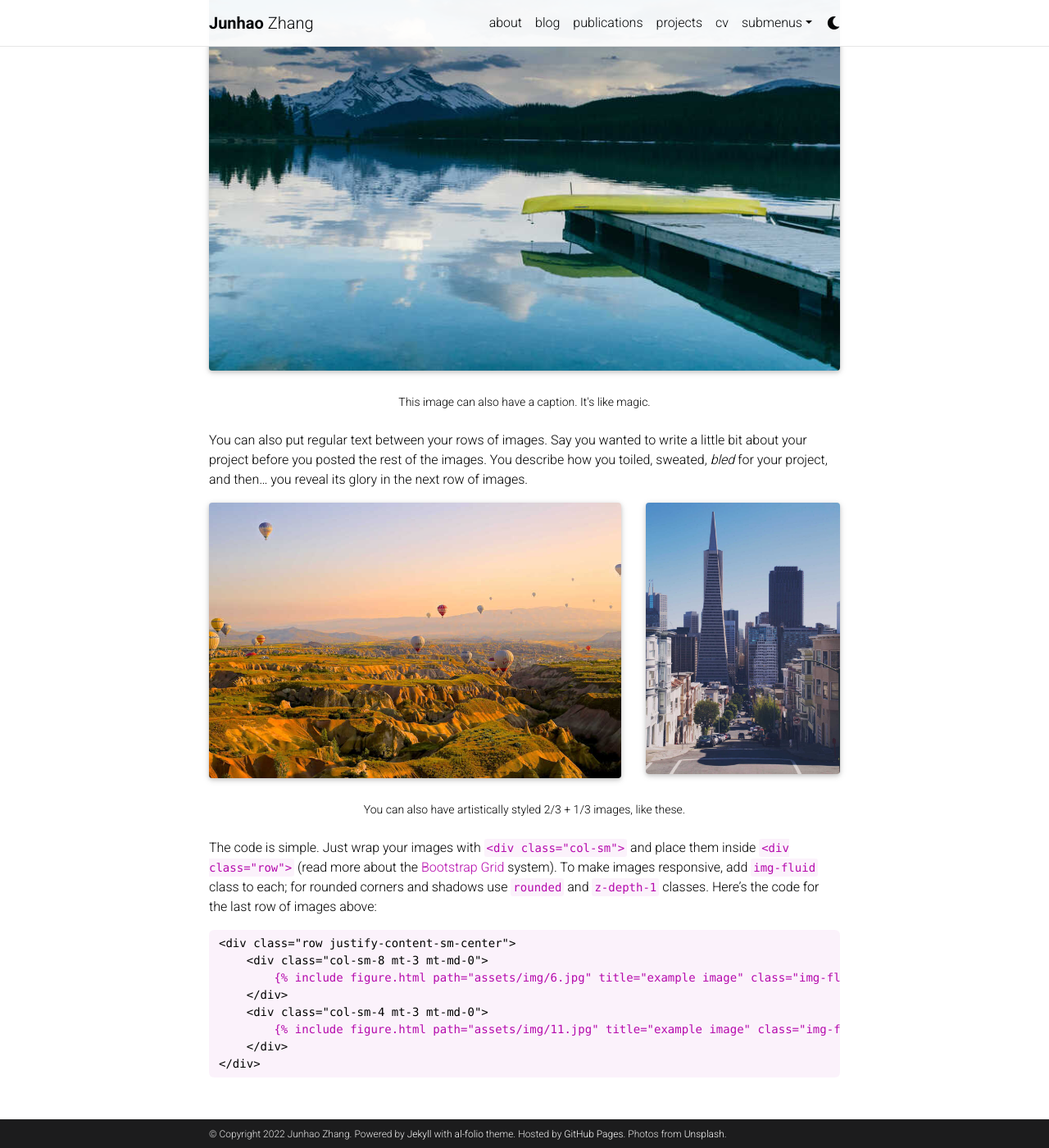
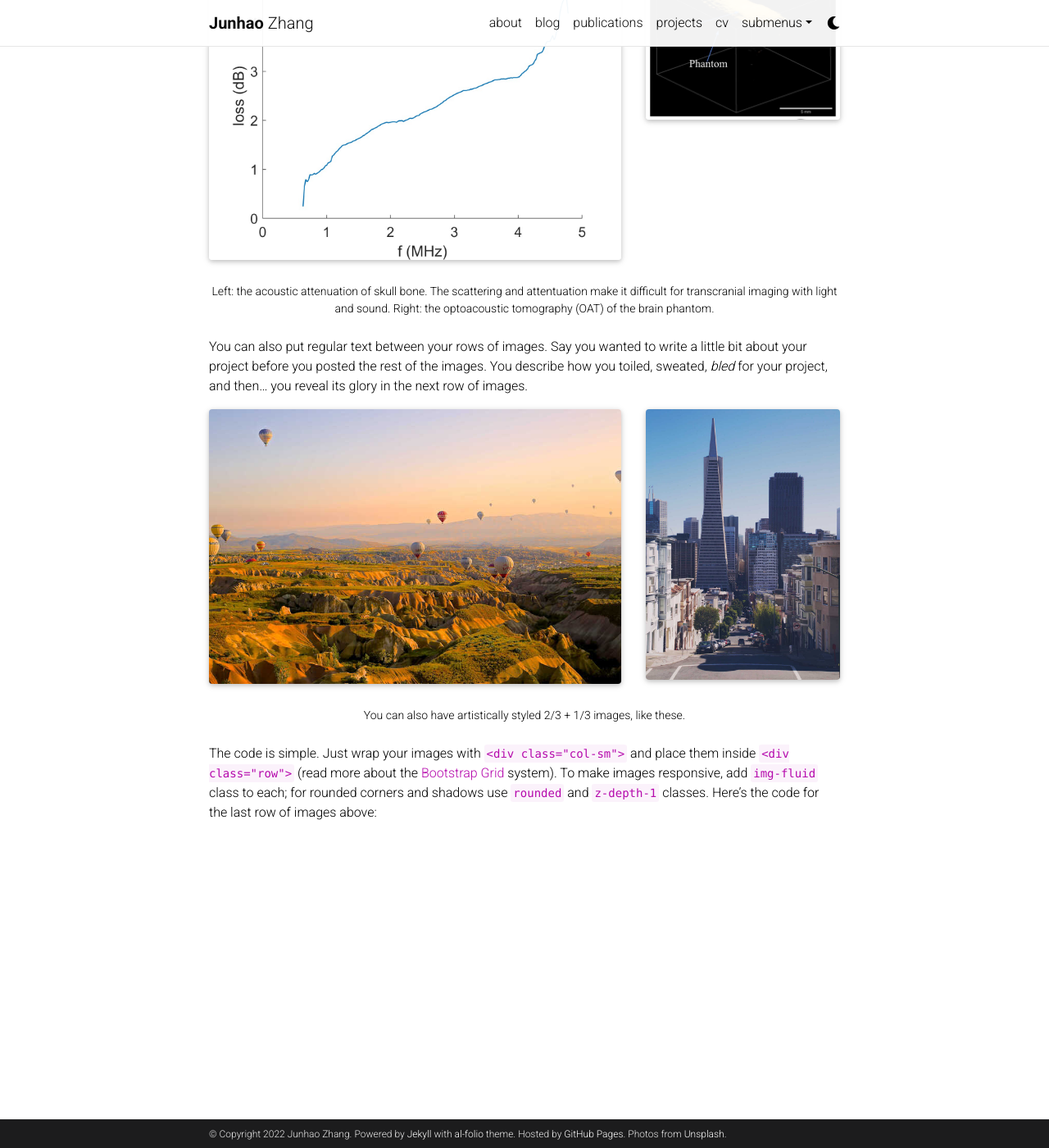
Before and after one commit to Junha0Zhang/junha0Zhang.github.io, a Jekyll site: the page built from _projects/1_project.md, in a window 1280 px wide and 1400 px high, scrolled down 816 px. Shown: the whole window at 82% size. Built offline with Jekyll 4.4.1, drawn with Linux system fonts in a browser that asks for light colours; full-size pictures stand in for the smaller copies a plugin makes; comment, search, counter and statistics services are not loaded; a style sheet for code colours, icons or effects is not loaded; some of the changed text lies outside the part shown.

Commit message:
Update 1_project.md

````diff
--- a/_projects/1_project.md
+++ b/_projects/1_project.md
@@ -13,25 +13,28 @@
 
 <div class="row">
     <div class="col-sm mt-3 mt-md-0">
-        {% include figure.html path="assets/img/phantom.jpg" title="example image" class="img-fluid rounded z-depth-1" %}
+        {% include figure.html path="assets/img/phantom.jpg" title="phantom" class="img-fluid rounded z-depth-1" %}
     </div>
     <div class="col-sm mt-3 mt-md-0">
-        {% include figure.html path="assets/img/phantom_dia.jpg" title="example image" class="img-fluid rounded z-depth-1" %}
+        {% include figure.html path="assets/img/phantom_dia.jpg" title="diagram" class="img-fluid rounded z-depth-1" %}
     </div>
     <div class="col-sm mt-3 mt-md-0">
-        {% include figure.html path="assets/img/fiber.jpg" title="example image" class="img-fluid rounded z-depth-1" %}
+        {% include figure.html path="assets/img/fiber.jpg" title="fiber" class="img-fluid rounded z-depth-1" %}
     </div>
 </div>
 <div class="caption">
-    Left: brain phantom with vessel. Middle: imaging setup. Right: characterization of skull.
+    Left: brain phantom with vessel. Middle: imaging setup. Right: skull measurement.
 </div>
-<div class="row">
-    <div class="col-sm mt-3 mt-md-0">
-        {% include figure.html path="assets/img/5.jpg" title="example image" class="img-fluid rounded z-depth-1" %}
+<div class="row justify-content-sm-center">
+    <div class="col-sm-8 mt-3 mt-md-0">
+        {% include figure.html path="assets/img/atten.jpg" title="attenuation" class="img-fluid rounded z-depth-1" %}
+    </div>
+    <div class="col-sm-4 mt-3 mt-md-0">
+        {% include figure.html path="assets/img/oat_phantom.jpg" title="OAT phantom" class="img-fluid rounded z-depth-1" %}
     </div>
 </div>
 <div class="caption">
-    This image can also have a caption. It's like magic.
+    Left: the acoustic attenuation of skull bone. The scattering and attentuation make it difficult for transcranial imaging with light and sound. Right: the optoacoustic tomography (OAT) of the brain phantom.
 </div>
 
 You can also put regular text between your rows of images.
@@ -56,16 +59,3 @@
 Just wrap your images with `<div class="col-sm">` and place them inside `<div class="row">` (read more about the <a href="https://getbootstrap.com/docs/4.4/layout/grid/">Bootstrap Grid</a> system).
 To make images responsive, add `img-fluid` class to each; for rounded corners and shadows use `rounded` and `z-depth-1` classes.
 Here's the code for the last row of images above:
-
-{% raw %}
-```html
-<div class="row justify-content-sm-center">
-    <div class="col-sm-8 mt-3 mt-md-0">
-        {% include figure.html path="assets/img/6.jpg" title="example image" class="img-fluid rounded z-depth-1" %}
-    </div>
-    <div class="col-sm-4 mt-3 mt-md-0">
-        {% include figure.html path="assets/img/11.jpg" title="example image" class="img-fluid rounded z-depth-1" %}
-    </div>
-</div>
-```
-{% endraw %}
````
